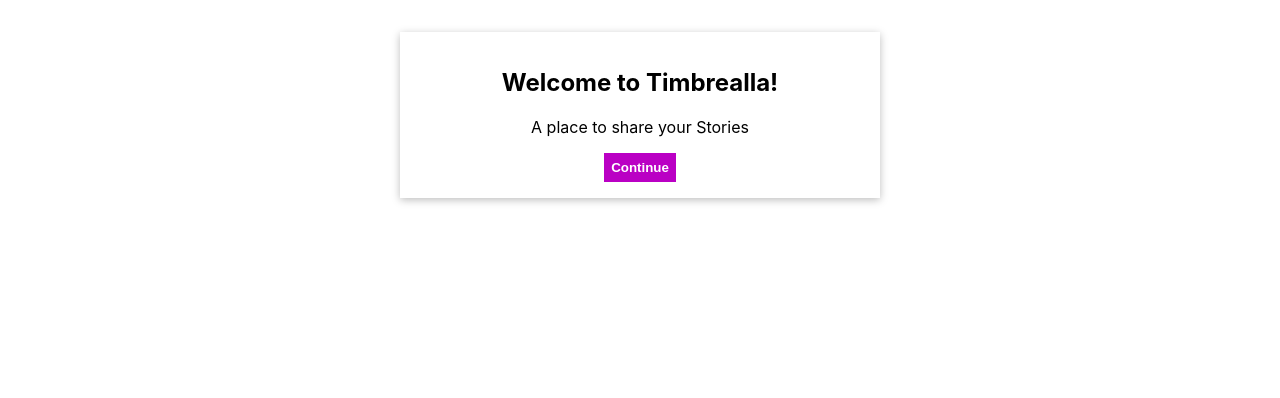
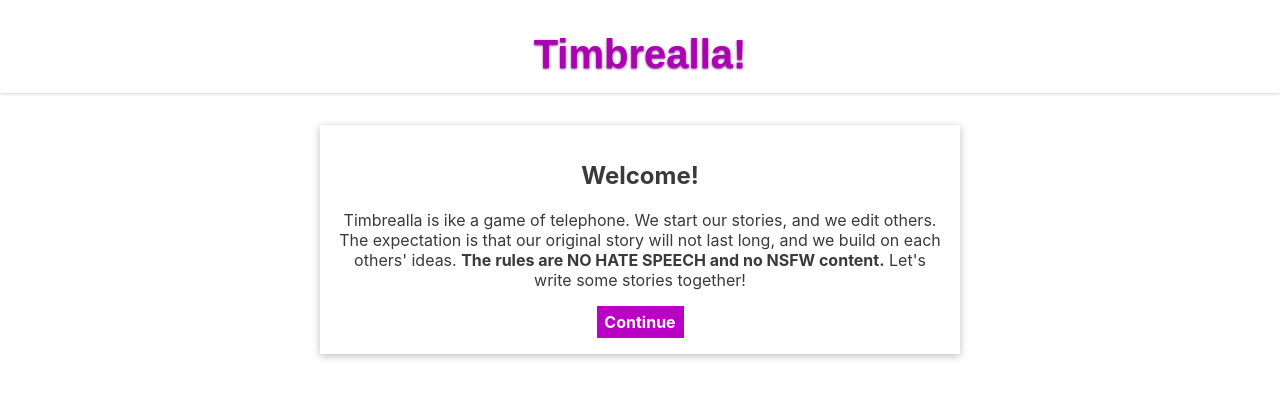
Before and after one commit to mkzarra/timbrealla, a React (Create React App) app: page / in a window 1280 px wide. Shown: the top 398 px of the page. Built offline with nearby package versions, Linux system fonts and the light colour scheme.

Commit message:
styles the input boxes and updates welcome page

```diff
--- /dev/null
+++ b/src/App.css
@@ -0,0 +1,14 @@
+h1 {
+  color: #ac00b5;
+  text-align: center;
+  font-family: fantasy;
+  font-weight: bold;
+  font-size: 2.5rem;
+  text-shadow: 0 0.7px 2.2px rgba(110, 4, 118, 0.899);
+}
+
+header {
+  box-shadow: 0 0.25px 4px rgba(0, 0, 0, 0.26);
+  height: 5rem;
+  padding: 0.3rem 0.7rem 0.5rem;
+}
--- a/src/App.js
+++ b/src/App.js
@@ -3,12 +3,19 @@ import React, { useContext } from 'react';
 import Auth from './components/Auth/Auth';
 import Stories from './components/Stories/Stories';
 import { AuthContext } from './context/auth-context'
+import './App.css'
 
 function App() {
   const authContext = useContext(AuthContext);
-  if (authContext.authStatus) return <Stories />
 
-  return <Auth />
+  return  (
+    <div>
+      <header>
+        <h1>Timbrealla!</h1>
+      </header>
+      {authContext.authStatus ? <Stories /> : <Auth />}
+    </div>
+  );
 }
 
 export default App;
--- a/src/components/Auth/Auth.css
+++ b/src/components/Auth/Auth.css
@@ -1,17 +1,22 @@
 .auth {
-  width: 30rem;
+  color: #3a3a3a;
+  width: 40rem;
   margin: 2rem auto;
   max-width: 80%;
   text-align: center;
 }
 
 .auth button {
-  padding: 0.45rem;
+  text-align: center;
+  height: 2rem;
+  width: 87px;
   color: white;
+  font: inherit;
   font-weight: bold;
   background: #ba00c4;
   border: none;
   cursor: pointer;
+  transition: 0.1s;
 }
 
 .auth button:focus {
--- a/src/components/Auth/Auth.js
+++ b/src/components/Auth/Auth.js
@@ -14,8 +14,8 @@ function Auth() {
   return (
     <div className="auth">
       <Card>
-        <h2>Welcome to Timbrealla!</h2>
-        <p>A place to share your Stories</p>
+        <h2>Welcome!</h2>
+        <p>Timbrealla is ike a game of telephone. We start our stories, and we edit others. The expectation is that our original story will not last long, and we build on each others' ideas. <strong>The rules are NO HATE SPEECH and no NSFW content.</strong> Let's write some stories together!</p>
         <button onClick={loginHandler}>Continue</button>
       </Card>
     </div>
--- a/src/components/Stories/Search.css
+++ b/src/components/Stories/Search.css
@@ -1,26 +1,36 @@
 .search {
-  width: 30rem;
+  width: 60rem;
   margin: 2rem auto;
   max-width: 80%;
 }
 
 .search-input {
   display: flex;
+  height: 2rem;
   justify-content: space-between;
   align-items: center;
   flex-direction: column;
 }
 
+.search-input label {
+  color: #3a3a3a;
+}
+
 .search-input input {
+  width: 70%;
+  height: 90%;
   font: inherit;
-  border: 1px solid #ccc;
+  border: none;
+  box-shadow: inset 0 -0.7px 4px -0.15px rgba(95, 42, 104, 0.33);
   padding: 0.15rem 0.25rem;
+  transition: 0.1s;
 }
 
 .search-input input:focus {
   outline: none;
-  border: 1px solid #ba00c205;
-  box-shadow: inset 0 -1px 4px 0.3px #ba00c4c2;
+  border: rgba(186, 0, 196, 0.75);
+  transition: 0.1s;
+  box-shadow: inset 0 -1px 8px -1px rgba(186, 0, 196, 0.5);
 }
 
 @media (min-width: 768px) {
--- a/src/components/Stories/Search.js
+++ b/src/components/Stories/Search.js
@@ -5,6 +5,7 @@ import ErrorModal from '../UI/ErrorModal';
 import useHttp from '../../hooks/http';
 import { timbreallaDB } from '../../utils/domains';
 import './Search.css';
+import LoadingIndicator from '../UI/LoadingIndicator';
 
 const url = timbreallaDB();
 
@@ -53,7 +54,7 @@ function Search(props) {
       <Card>
         <div className="search-input">
           <label>Fitler by Title</label>
-          {isLoading && <span>...</span>}
+          {isLoading && <LoadingIndicator/>}
           <input
             ref={inputRef}
             type="text"
--- a/src/components/Stories/Stories.js
+++ b/src/components/Stories/Stories.js
@@ -47,6 +47,16 @@ function Stories() {
     );
   }, [sendRequest]);
 
+  const editStoryHandler = useCallback(function(story) {
+    sendRequest(
+      timbreallaDB(story),
+      'PATCH',
+      JSON.stringify(story),
+      story,
+      'ADD_STORY'
+    );
+  }, [sendRequest]);
+
   return (
     <div>
       {error && <ErrorModal onClose={clear}>{error}</ErrorModal>}
@@ -54,7 +64,7 @@ function Stories() {
 
       <section>
         <Search onLoadStories={filteredStoriesHandler} />
-        <StoryList stories={stories} onRemoveStory={removeStoryHandler} />
+        <StoryList stories={stories} onEditStory={editStoryHandler} onRemoveStory={removeStoryHandler} />
       </section>
     </div>
   );
--- a/src/components/Stories/StoriesList.js
+++ b/src/components/Stories/StoriesList.js
@@ -8,7 +8,7 @@ function StoryList(props) {
       <h2>Loaded Stories</h2>
       <ul>
         {props.stories.map(({story, title, id }) => (
-          <li key={id}>
+          <li key={id} onClick={props.onEditStory.bind(this, id)}>
             <div><h4><strong>{title}</strong></h4>
             <p>{story}</p>
             </div>
--- a/src/components/Stories/StoryForm.css
+++ b/src/components/Stories/StoryForm.css
@@ -1,7 +1,13 @@
 .story-form {
-  width: 40rem;
+  width: 60rem;
   margin: 2rem auto;
   max-width: 80%;
+}
+
+.form-control label{
+  margin-bottom: 0.75rem;
+  font-weight: bold;
+  color: #3a3a3a;
 }
 
 .form-control label,
@@ -9,14 +15,17 @@
 .form-control textarea {
   display: block;
   width: 100%;
+  box-sizing: border-box;
 }
 
 .form-control textarea {
   font: inherit;
   height: 20rem;
   border: none;
-  box-shadow: inset 0 -1px 6px -0.1px rgba(0, 0, 0, 0.26);
+  box-shadow: inset 0 -1px 6px -0.1px rgba(95, 42, 104, 0.33);
   margin-bottom: 1rem;
+  padding: 5px 6px;
+  transition: 0.1s;
 }
 
 .story-form button {
@@ -27,6 +36,7 @@
   font-weight: bold;
   cursor: pointer;
   border: none;
+  transition: 0.1s;
 }
 
 .story-form button:focus {
@@ -39,21 +49,19 @@
 
 .form-control input {
   font: inherit;
-  padding: 0.5rem 0.25rem;
   border: none;
-  border-bottom: 2px solid #ccc;
-  margin-bottom: 1rem;
+  box-shadow: inset 0 -0.7px 4px -0.15px rgba(95, 42, 104, 0.33);
+  margin-bottom: 2.5rem;
+  height: 2rem;
+  padding: 0 6px;
+  transition: 0.1s;
 }
 
+.form-control textarea:focus,
 .form-control input:focus {
-  outline: none;
-  border-bottom-color: #ba00c401;
-  box-shadow: inset 0 -2px 2px 0 #ba00c472;
-}
-
-.form-control textarea:focus {
-  border: none;
-  box-shadow: inset 0 -1px 6px -0.1px rgba(186, 0, 196, 0.76);
+  border: rgba(186, 0, 196, 0.75);
+  box-shadow: inset 0 -1px 6px -0.1px rgba(186, 0, 196, 0.5);
+  transition: 0.1s;
   outline: none;
 }
 
--- a/src/components/Stories/StoryList.css
+++ b/src/components/Stories/StoryList.css
@@ -1,5 +1,5 @@
 .story-list {
-  width: 30rem;
+  width: 60rem;
   max-width: 80%;
   margin: auto;
 }
@@ -7,6 +7,7 @@
 .story-list h2 {
   border-bottom: 3px solid #ba00c4;
   padding-bottom: 1rem;
+  color: #3a3a3a;
 }
 
 .story-list ul {
@@ -16,6 +17,7 @@
 }
 
 .story-list li {
+  color: #3a3a3a;
   margin: 1rem 0.1rem;
   padding: 0.5rem 1rem;
   box-shadow: 0 1px 4px rgba(0, 0, 0, 0.26);
@@ -34,11 +36,12 @@
   color: white;
   background: #ba00c4;
   height: 2rem;
-  width: 15%;
+  width: 70px;
   font: inherit;
   font-weight: bold;
   cursor: pointer;
   border: none;
+  transition: 0.1s;
 }
 
 .story-list button:hover {
```
